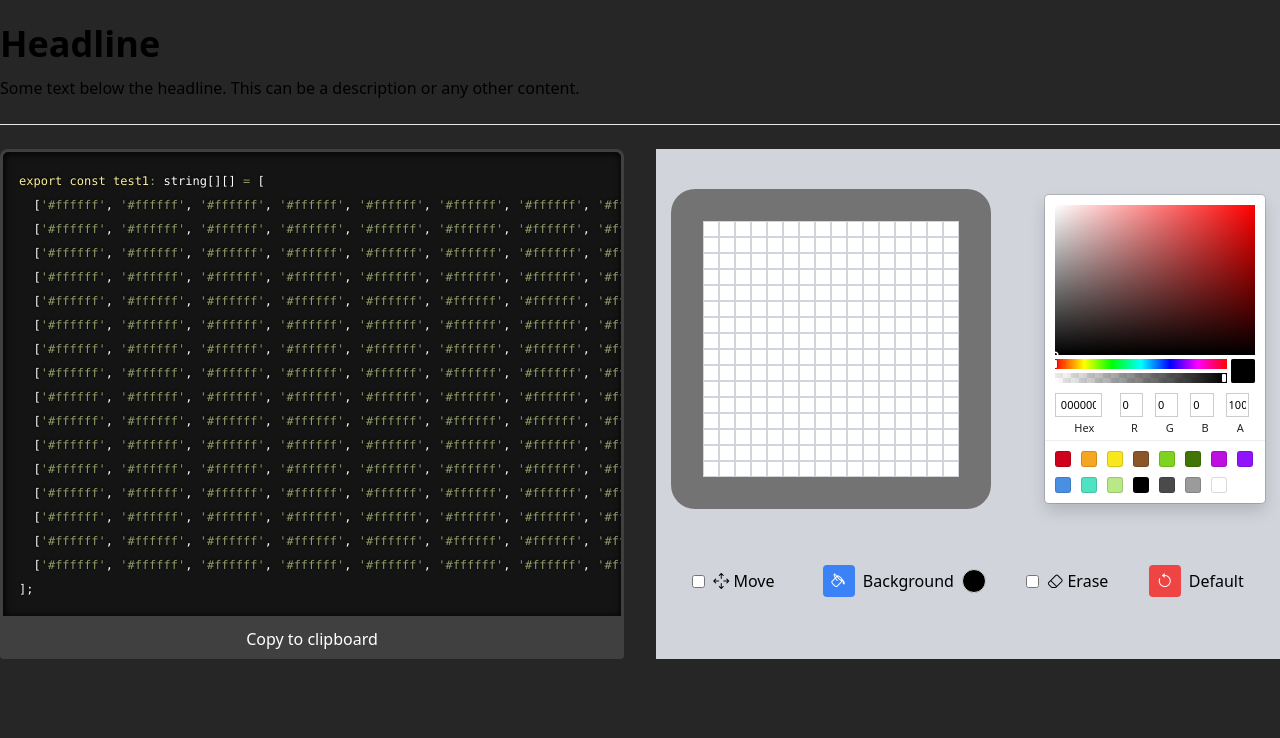
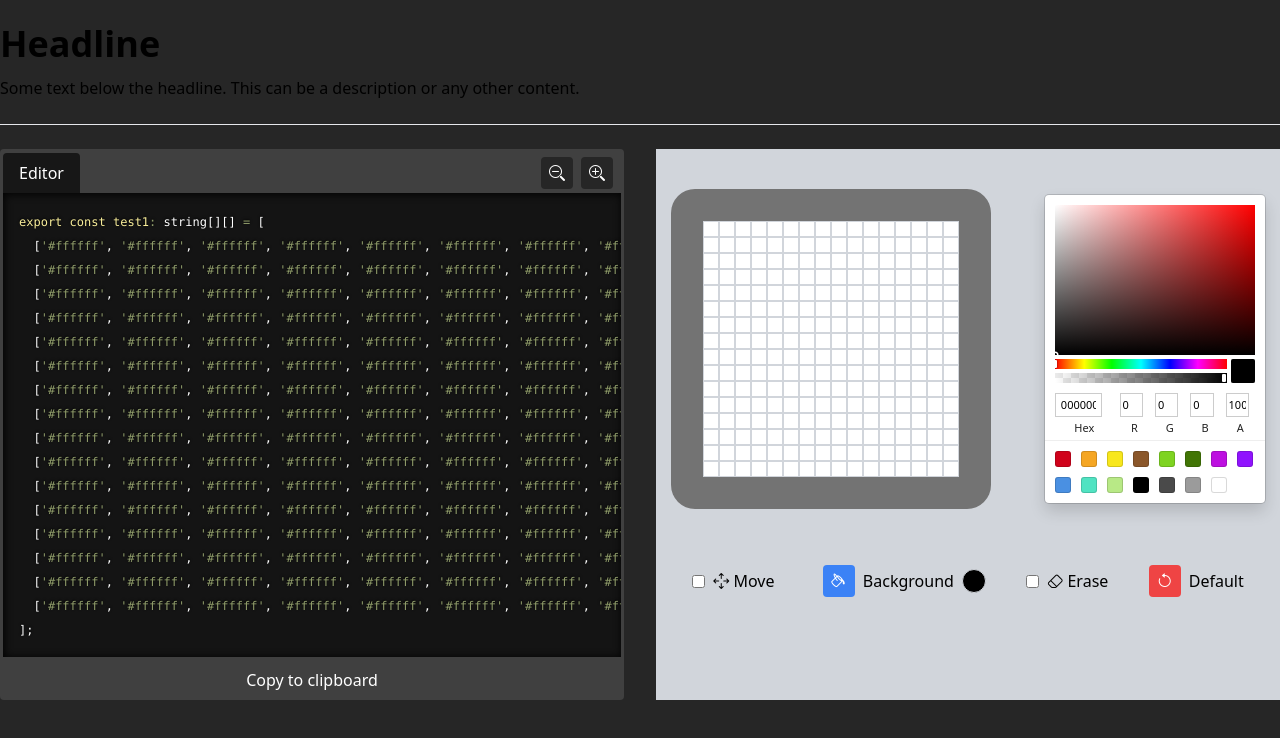
Before and after one commit to sagi403/create-random-avatar, a React (Create React App) app: page / in a window 1280 px wide. Shown: the top 738 px of the page. Built offline with nearby package versions, Linux system fonts and the light colour scheme.

Commit message:
Adding buttons to increase / decrease the font size

```diff
--- a/src/components/AvatarCode.jsx
+++ b/src/components/AvatarCode.jsx
@@ -2,41 +2,70 @@ import { PrismLight as SyntaxHighlighter } from "react-syntax-highlighter";
 import jsx from "react-syntax-highlighter/dist/esm/languages/prism/jsx";
 import twilight from "react-syntax-highlighter/dist/esm/styles/prism/twilight";
 import clipboardCopy from "clipboard-copy";
+import { useState } from "react";
 
 SyntaxHighlighter.registerLanguage("jsx", jsx);
 
 const AvatarCode = ({ code }) => {
-  const customTwilight = JSON.parse(JSON.stringify(twilight));
+  const [fontSize, setFontSize] = useState(12);
+  const [customTwilight, setCustomTwilight] = useState(() => {
+    const initialTwilight = JSON.parse(JSON.stringify(twilight));
+    initialTwilight['code[class*="language-"]'].fontSize = `${fontSize}px`;
+    return initialTwilight;
+  });
 
-  customTwilight['code[class*="language-"]'].fontSize = "12px";
+  const handleFontSizeChange = increment => {
+    setFontSize(prevFontSize => {
+      const newFontSize = prevFontSize + increment;
+      const newTwilight = JSON.parse(JSON.stringify(customTwilight));
+      newTwilight['code[class*="language-"]'].fontSize = `${newFontSize}px`;
+      setCustomTwilight(newTwilight);
+      return newFontSize;
+    });
+  };
 
   const handleCopy = () => {
-    clipboardCopy(code)
-      .then(() => {
-        console.log("Code copied to clipboard!");
-      })
-      .catch(err => {
-        console.error("Failed to copy code:", err);
-      });
+    clipboardCopy(code);
   };
 
   return (
     <div className="flex flex-col">
+      <div className="flex justify-between items-center bg-neutral-700 pt-1 px-0.75 rounded-tl rounded-tr">
+        <div className="text-white py-2 px-4 bg-neutral-900 rounded-tl rounded-tr">
+          Editor
+        </div>
+        <div className="mr-2">
+          <button
+            className="bg-neutral-800 px-2 py-1 text-white rounded mr-2"
+            onClick={() => handleFontSizeChange(-1)}
+          >
+            <i className="bi bi-zoom-out"></i>
+          </button>
+          <button
+            className="bg-neutral-800 px-2 py-1 text-white rounded"
+            onClick={() => handleFontSizeChange(1)}
+          >
+            <i className="bi bi-zoom-in"></i>
+          </button>
+        </div>
+      </div>
       <SyntaxHighlighter
         language="jsx"
         style={customTwilight}
         wrapLines={true}
         customStyle={{
           margin: "0px",
-          borderBottomLeftRadius: "0px",
-          borderBottomRightRadius: "0px",
-          border: "3px solid #404040",
+          borderRadius: "0px",
+          borderTop: "none",
+          borderLeft: "3px solid #404040",
+          borderRight: "3px solid #404040",
+          borderBottom: "3px solid #404040",
         }}
       >
         {code}
       </SyntaxHighlighter>
       <button
-        className="bg-neutral-700 py-2 text-white text-center rounded-bl rounded-br"
+        className="bg-neutral-700 w-full py-2 text-white text-center rounded-bl rounded-br"
         onClick={handleCopy}
       >
         Copy to clipboard
--- a/tailwind.config.js
+++ b/tailwind.config.js
@@ -6,6 +6,9 @@ module.exports = {
       gridTemplateColumns: {
         16: "repeat(16, minmax(0, 1fr))",
       },
+      spacing: {
+        0.75: "3px",
+      },
     },
   },
   plugins: [],
```
